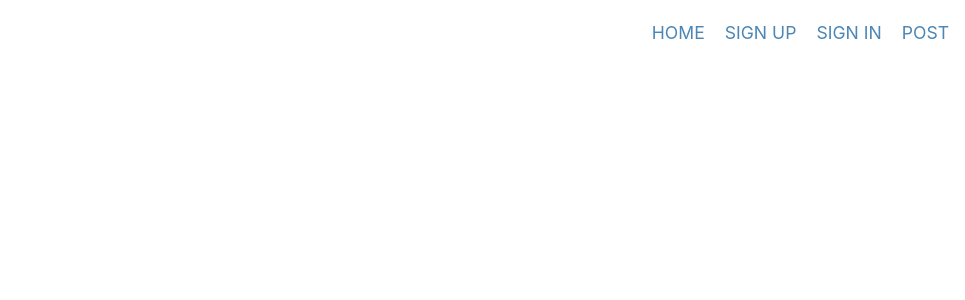
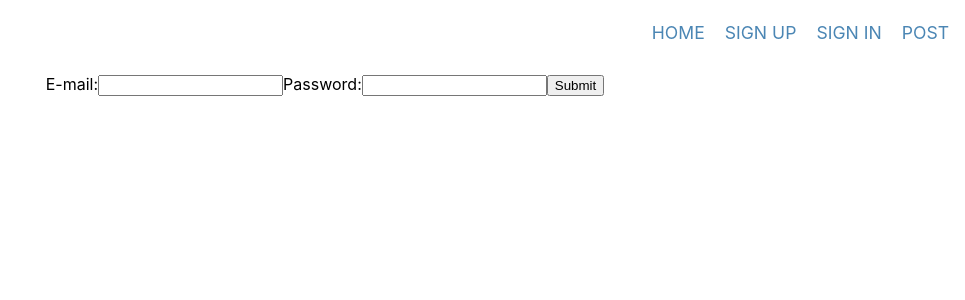
Before and after one commit to LeviSchouten/instagram-clone, a React (Create React App) app: page /signin in a window 1280 px wide. Shown: the top 300 px of the page, without its empty margins (315-1280 px from the left). Built offline with nearby package versions, Linux system fonts and the light colour scheme.

Commit message:
added cookies

```diff
--- a/package.json
+++ b/package.json
@@ -11,6 +11,8 @@
     "@testing-library/jest-dom": "^4.2.4",
     "@testing-library/react": "^9.5.0",
     "@testing-library/user-event": "^7.2.1",
+    "history": "^4.10.1",
+    "js-cookie": "^2.2.1",
     "material-ui-image": "^3.2.3",
     "react": "^16.13.1",
     "react-dom": "^16.13.1",
--- a/src/App.js
+++ b/src/App.js
@@ -1,12 +1,15 @@
-import React from "react";
+import React, { useState } from "react";
 import { BrowserRouter as Router, Route, Switch, Link } from "react-router-dom";
-import { AppBar, Toolbar, Typography, makeStyles } from "@material-ui/core";
+import { AppBar, Toolbar, makeStyles } from "@material-ui/core";
 
 import Home from "./components/home";
 import Register from "./components/register";
 import Login from "./components/login";
 import Upload from "./components/upload";
+import UserContext from "./UserContext";
+
 import "./App.css";
+// import { ThemeContext } from "styled-components";
 
 const useStyles = makeStyles({
   appBar: {
@@ -32,35 +35,38 @@ const useStyles = makeStyles({
 function App() {
   const classes = useStyles();
 
-  console.log(process.env.NODE_ENV);
+  const [user, setUser] = useState(null);
 
   return (
     <div className="App">
+      <UserContext.Provider value={user}>
         <Router>
           <AppBar position="static" className={classes.appBar}>
             <Toolbar>
-            {/* <Typography color="secondary"> */}
               <Link to="/" className={classes.link}>
                 HOME
               </Link>
               <Link to="/signup" className={classes.link}>
                 SIGN UP
               </Link>
-            <Link to="/singin" className={classes.link}>
+              <Link to="/signin" className={classes.link}>
                 SIGN IN
               </Link>
               <Link to="/upload" className={classes.link}>
                 POST
               </Link>
-            {/* </Typography> */}
             </Toolbar>
           </AppBar>
           <Switch>
-          <Route exact path="/" component={Home} />
+            <Route exact path="/">
+              <Home handleLogin={setUser} />
+            </Route>
             <Route path="/upload" component={Upload} />
             <Route path="/signup" component={Register} />
+            <Route path="/signin" component={Login} />
           </Switch>
         </Router>
+      </UserContext.Provider>
     </div>
   );
 }
--- /dev/null
+++ b/src/UserContext.js
@@ -0,0 +1,5 @@
+import { createContext } from "react";
+
+const UserContext = createContext(null);
+
+export default UserContext;
--- a/src/components/home.jsx
+++ b/src/components/home.jsx
@@ -1,12 +1,15 @@
 import React, { useEffect, useState } from "react";
+import Cookies from "js-cookie";
 
 import Post from "./post";
 import url from "../url";
 
-const Home = () => {
+const Home = ({ handleLogin }) => {
   const [posts, setPosts] = useState(null);
 
   useEffect(() => {
+    const user = Cookies.get("user");
+    if (user) handleLogin(JSON.parse(user.substring(2))); // write redirect on login page and use name and id from useContext in post section
     fetch(url + "/posts")
       .then(data => data.json())
       .then(data => setPosts(data.posts.reverse()));
--- a/src/components/login.jsx
+++ b/src/components/login.jsx
@@ -1,10 +1,13 @@
-import React, { useState } from "react";
+import React, { useState, useContext } from "react";
+import UserContext from "../UserContext";
 
 import url from "../url";
 
 function Login() {
   const [password, setPassword] = useState("");
   const [email, setEmail] = useState("");
+
+  // console.log(useContext(UserContext));
 
   const handleSubmit = e => {
     e.preventDefault();
@@ -15,13 +18,11 @@ function Login() {
       },
       body: JSON.stringify({ email, password })
     })
-      .then(res => res.text())
-      .then(text => {
-        console.log(text);
+      .then(res => res.json())
+      .then(res => {
         setPassword("");
         setEmail("");
       });
-    // console.log(email, password);
   };
 
   return (
--- a/src/components/register.jsx
+++ b/src/components/register.jsx
@@ -1,5 +1,6 @@
-import React, { useState } from "react";
+import React, { useState, useContext } from "react";
 import { Card, Button, TextField, makeStyles } from "@material-ui/core";
+import UserContext from "../UserContext";
 
 import url from "../url";
 
@@ -21,6 +22,8 @@ const useStyles = makeStyles({
 });
 
 const Register = () => {
+  console.log(useContext(UserContext));
+
   const classes = useStyles();
 
   const [password, setPassword] = useState("");
```
Also changed, not shown: src/actions.js (deleted), 1 other file (tests, documents, lock files or other folders). Lines whose indentation alone changed are shown as unchanged.
